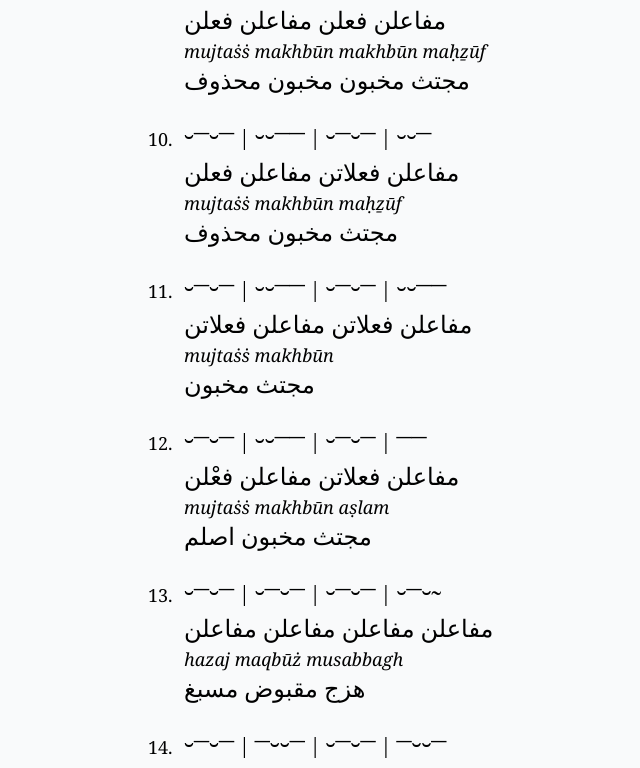
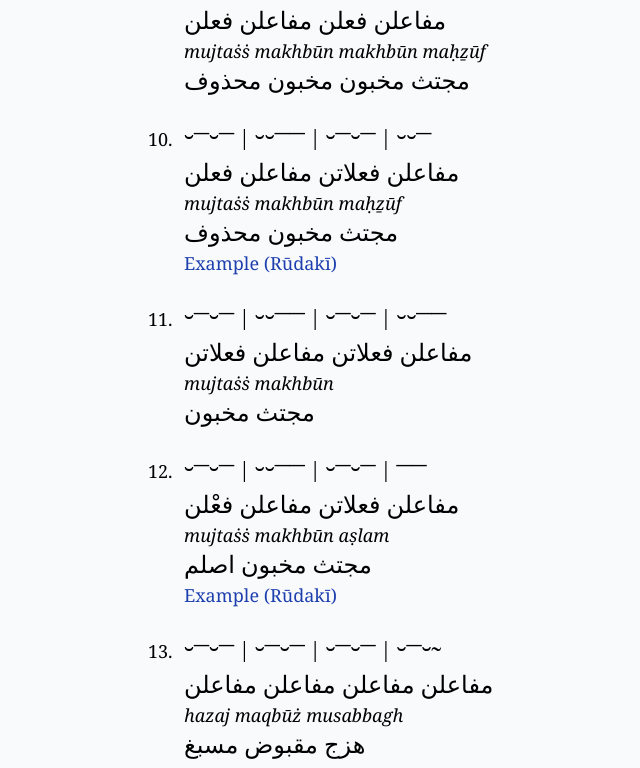
Before and after one commit to theodore-s-beers/meters, a SvelteKit app: page / in a window 1280 px wide. Shown: the part 1467-2235 px from the top of the page, without its empty margins (124-764 px from the left). Built offline with nearby package versions, Linux system fonts and the light colour scheme; a web font is replaced by a local one.

Commit message:
Show examples

```diff
--- a/src/routes/+page.svelte
+++ b/src/routes/+page.svelte
@@ -53,6 +53,14 @@
 			<div class="ml-9"><em>{meter.nameLat}</em></div>
 
 			<div class="ml-9 font-markazi text-2xl">{meter.nameFa}</div>
+
+			{#if meter.example}
+				<div class="ml-9 text-blue-800 hover:underline">
+					<a href={meter.example.url} rel="noreferrer" target="_blank"
+						>Example ({meter.example.author})</a
+					>
+				</div>
+			{/if}
 		</div>
 	{/each}
 </div>
```
